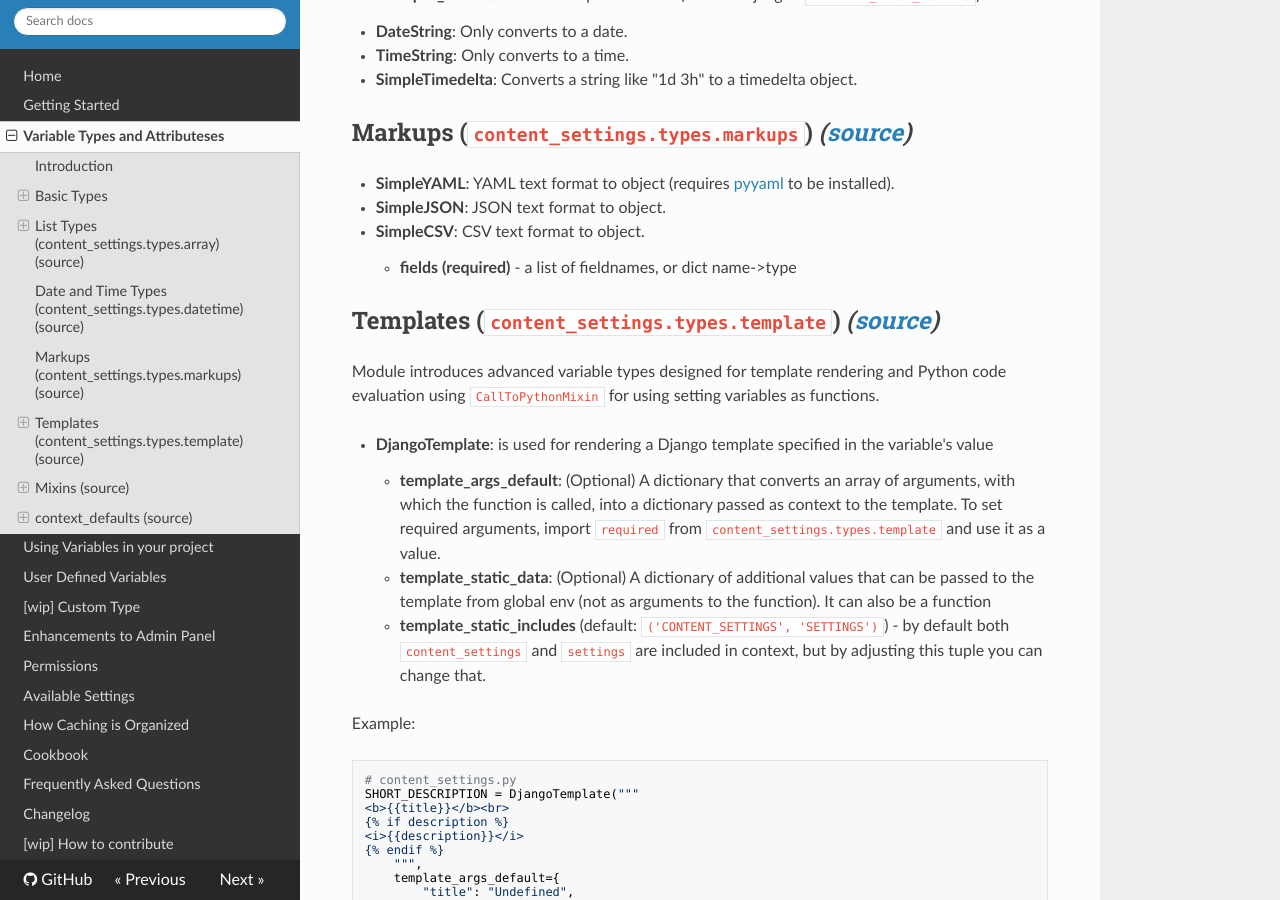
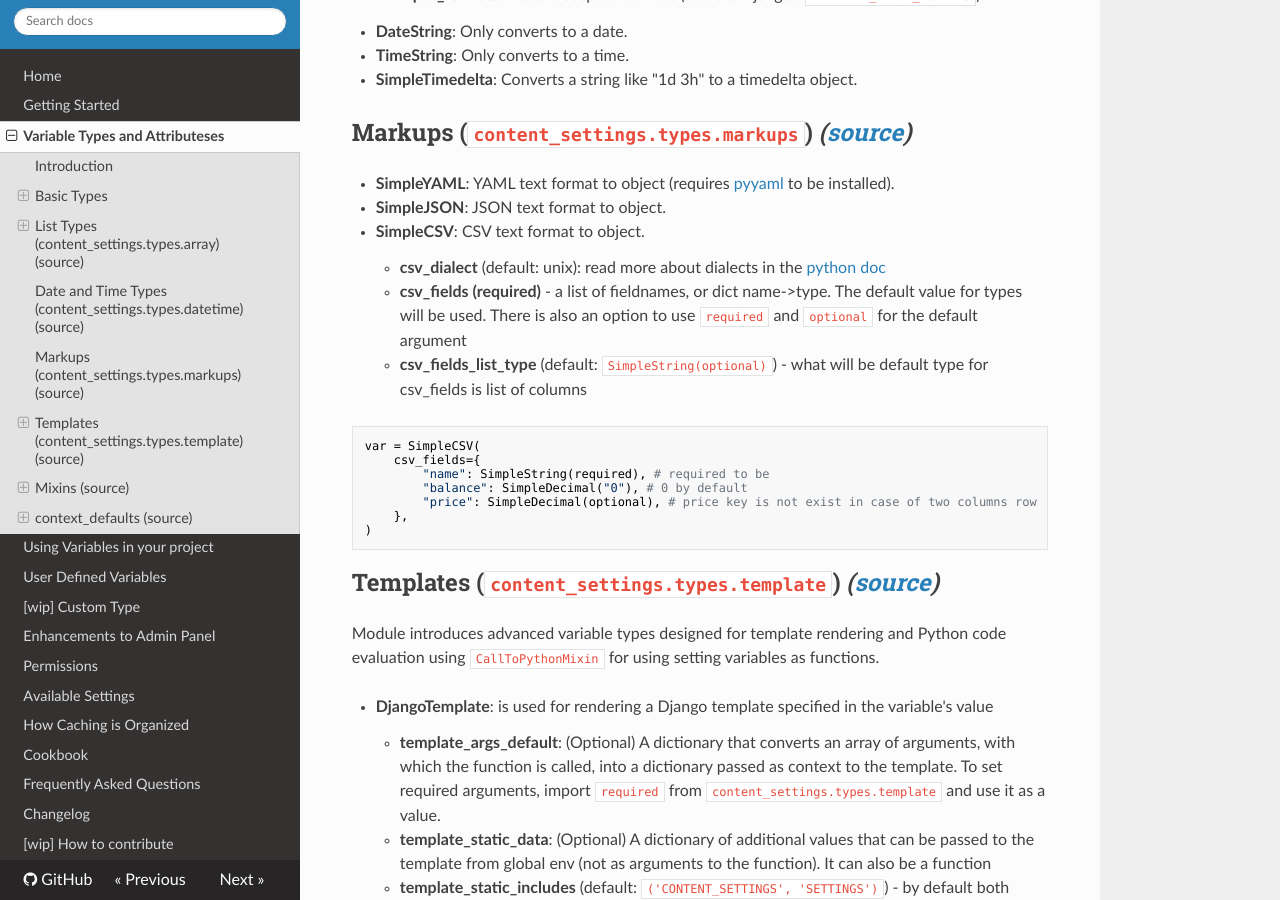
Before and after one commit to occipital/django-content-settings, an MkDocs documentation site: the page built from docs/types.md, in a window 1280 px wide and 900 px high, scrolled down 2376 px. Built offline with MkDocs 1.6.1, drawn with Linux system fonts in a browser that asks for light colours; nearby versions of some CDN libraries.

Commit message:
#8 SimpleCSV.csv_fields_list_type + docs + test

````diff
--- a/docs/types.md
+++ b/docs/types.md
@@ -97,7 +97,21 @@ NUMBERS = IntList()
 - **SimpleYAML**: YAML text format to object (requires [pyyaml](https://pypi.org/project/PyYAML/) to be installed).
 - **SimpleJSON**: JSON text format to object.
 - **SimpleCSV**: CSV text format to object.
-    - **fields (required)** - a list of fieldnames, or dict name->type
+    - **csv_dialect** (default: unix): read more about dialects in the [python doc](https://docs.python.org/3/library/csv.html#csv.Dialect)
+    - **csv_fields (required)** - a list of fieldnames, or dict name->type. The default value for types will be used. There is also an option to use `required` and `optional` for the default argument
+    - **csv_fields_list_type** (default: `SimpleString(optional)`) - what will be default type for csv_fields is list of columns
+
+```python
+var = SimpleCSV(
+    csv_fields={
+        "name": SimpleString(required), # required to be
+        "balance": SimpleDecimal("0"), # 0 by default
+        "price": SimpleDecimal(optional), # price key is not exist in case of two columns row
+    },
+)
+```
+
+
 
 ## Templates (`content_settings.types.template`) *([source](https://github.com/occipital/django-content-settings/blob/master/content_settings/types/template.py))*
 
````
Also changed, not shown: 2 other files.
